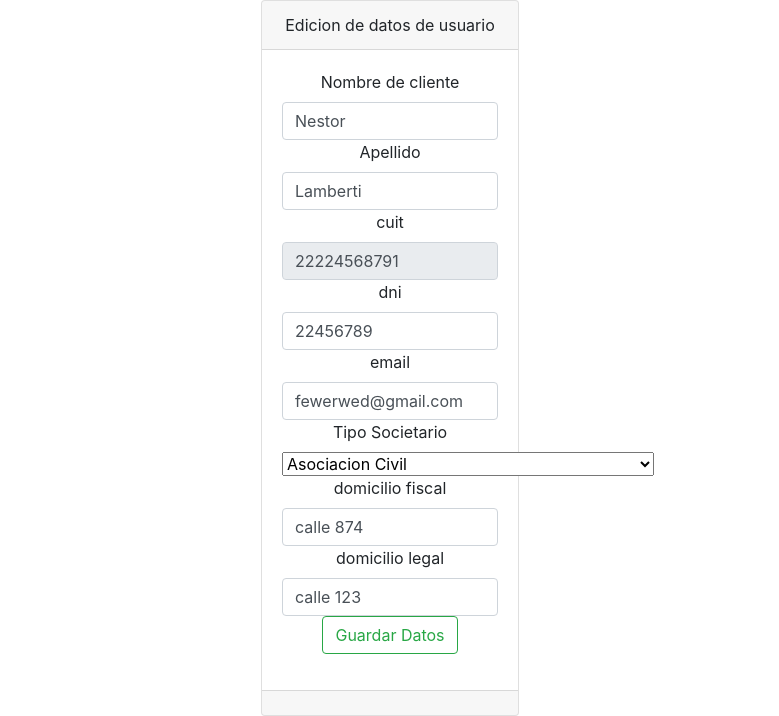
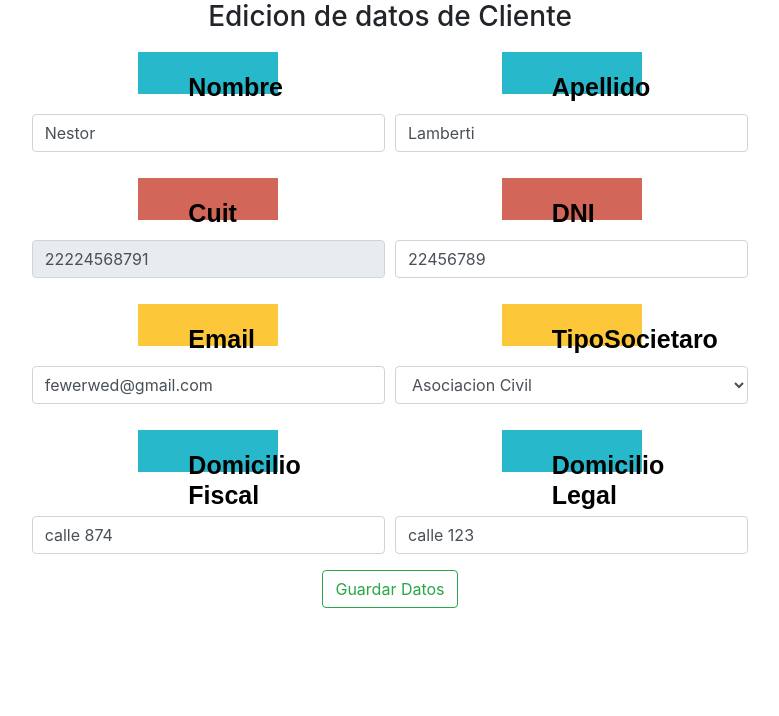
Before and after one commit to Sofilamberti/Proyecto_Contadores, a PHP site: page /editarCliente.php?cuit=22224568791 in a window 1280 px wide. Shown: the part 125-841 px from the top of the page, without its empty margins (250-1029 px from the left). After the commit the page ends 733 px from the top, so only its background shows below. Run offline with PHP 8.4, Linux system fonts and the light colour scheme; a user stored in the database is signed in; data comes from the database, SQL or seed files in the repository; some libraries are stand-ins or nearby versions.

Commit message:
editar completo con estilos
funciona todoo

```diff
--- a/editarCliente.php
+++ b/editarCliente.php
@@ -1,7 +1,8 @@
 <?PHP
  session_start ();
- ?>
-        <?PHP
+ ?>  <?PHP
+   if($_SESSION['usuario_valido']!=""){
+
         include ("menu.php");
         include ("conexion.php");
 
@@ -34,33 +35,73 @@
 
     <script src="https://ajax.googleapis.com/ajax/libs/jquery/3.1.0/jquery.min.js"></script>
     <script src="https://stackpath.bootstrapcdn.com/bootstrap/4.4.1/js/bootstrap.min.js" integrity="sha384-wfSDF2E50Y2D1uUdj0O3uMBJnjuUD4Ih7YwaYd1iqfktj0Uod8GCExl3Og8ifwB6" crossorigin="anonymous"></script>
+
+    <style>
+  .forma{
+  display: inline-block;
+
+}
+
+#rectangle {
+  width:140px;
+  height:42px;
+
+  justify-content: center;
+  align-items: center;
+  text-align: center;
+
+  padding:20px 50px;
+  margin: 10px   50px   20px   50px;
+}
+#rectangle > h3 {
+  font-family: sans-serif;
+  color: black;
+  font-size: 25px;
+  font-weight: bold;
+  text-align: center;
+}
+
+</style>
  </head>
 
 
+<center>
+  <div class="col-7">
+    <h3>Edicion de datos de Cliente</h3>
 
-<div   class="container-fluid"   style="width: 18rem;" >
-<div class="card text-center">
-  <div class="card-header">
-    Edicion de datos de usuario
-  </div>
-  <div class="card-body" name="userData" id="userData">
+
       <form method="GET" id="formdata">
   <?PHP
            $cliente = mysqli_fetch_array ($consulta);
            print('
-            <label>Nombre de cliente</label>
+            <div class="form-row">
+    <div class="form-group col-md-6">
+                <div id="rectangle" style="background-color:#27B8CB;"><h3>Nombre</h3></div>
             <input type="text"  value="'.$cliente['nombre'].'" name="nombre" id="nombre" class="form-control input-sm">
-                <label>Apellido</label>
-                <input type="text" value="'.$cliente['apellido'].'"  name="apellido" id="apellido"  class="form-control"">
-                 <label>cuit</label>
-                  <input type="number"  value="'.$cliente['cuit'].'" name="cuit" id="cuit" class="form-control input-sm" disabled >
-                <label>dni</label>
+              </div>
+          <div class="form-group col-md-6">
+               <div id="rectangle" style="background-color:#27B8CB;"><h3>Apellido</h3></div>
+                <input type="text" value="'.$cliente['apellido'].'"  name="apellido" id="apellido"  class="form-control" >
+                </div>
+          </div>
+           <div class="form-row">
+    <div class="form-group col-md-6">
+                   <div id="rectangle" style="background-color:#D16659;"><h3>Cuit</h3></div>
+                  <input type="number"  value="'.$cliente['cuit'].'" name="cu" id="cu" class="form-control input-sm" readonly>
+                  </div>
+                  <div class="form-group col-md-6">
+                 <div id="rectangle" style="background-color:#D16659;"><h3>DNI</h3></div>
                   <input type="number" value="'.$cliente['dni'].'" name="dni" id="dni"  class="form-control input-sm">
-
-                <label>email</label>
+           </div>
+                    </div>
+                    <div class="form-row">
+              <div class="form-group col-md-6">
+                 <div id="rectangle" style="background-color: #FCC839;"><h3>Email</h3> </div>
                   <input type="text"   value="'.$cliente['email'].'" name="email" id="email"  class="form-control input-sm">
-                <label>Tipo Societario</label>
-                <select id="tipo_soc" name="tipo_soc" >
+                  </div>
+                   <div class="form-group col-md-6">
+                 <div id="rectangle" style="background-color: #FCC839;"><h3>TipoSocietaro</h3> </div>
+                <select class="form-control" id="tipo_soc" name="tipo_soc" >
                    <option  disabled> Seleccione un Tipo Societario </option>');
 
                             for($i=0; $i<$filas; $i++){
@@ -72,30 +113,35 @@
 
 
                  print('</select>
-                       <label>domicilio fiscal</label>
-                    <input type="text" value="'.$cliente['domicilio_fiscal'].'" name="domicilio_fiscal" id="domicilio_fiscal" class="form-control input-sm">
-                  <label>domicilio legal</label>
+                  </div>
+                  </div>
+                  <div class="form-row">
+              <div class="form-group col-md-6">
+                     <div id="rectangle" style="background-color:#27B8CB;"><h3>Domicilio Fiscal</h3></div>
+                     <BR>
+                    <input type="text" value="'.$cliente['domicilio_fiscal'].'" name="domicilio_fiscal" id="domicilio_fiscal" class="form-control input-sm"></div>
+                     <div class="form-group col-md-6">
+                   <div id="rectangle" style="background-color:#27B8CB;"><h3>Domicilio Legal</h3></div><BR>
                     <input type="text" value="'.$cliente['domicilio_legal'].'" name="domicilio_legal" id="domicilio_legal"  class="form-control input-sm">
+                  </div>
+                    </div>
 
                   ');
        //print('<input type="hidden" class="form-control" value="'.$cuit.'" id="cuit" name="cuit">');
          ?>
             <input type="submit" name="submit" class="btn btn-outline-success " aria-pressed="true" value="Guardar Datos" />
     </form>
-  </div>
-  <div class="card-footer ">
-
-
-  </div>
-</div>
 
 </div>
+  </center>
+
 <?PHP
 if (isset($_GET['submit'])) {
-$cuit=$_GET["$cuit"];
+
+    //$cuit=$_GET["$cu"];
   $v1= $_GET["nombre"];
    $v2= $_GET["apellido"];
-   //$v3= $_GET["cuit"];
+   $v3= $_GET["cu"];
    $v4= $_GET["dni"];
    $v5= $_GET["email"];
    $v6= $_GET["tipo_soc"];
@@ -105,9 +151,10 @@ $cuit=$_GET["$cuit"];
        $id_cuenta=$_SESSION['cuenta'];
 
 
-  $instruccion = "update  cliente  set nombre='$v1', apellido='$v2', dni='$v4',email='$v5',TipoSocietario_tipo_societario='$v6',domicilio_fiscal='$v7',domicilio_legal='$v8',cuenta_id='$id_cuenta' where cuit='$cuit'";
+  $instruccion = "update  cliente  set nombre='$v1', apellido='$v2', dni='$v4',email='$v5',TipoSocietario_tipo_societario='$v6',domicilio_fiscal='$v7',domicilio_legal='$v8',cuenta_id='$id_cuenta' where cuit='$v3'";
   mysqli_query($conexion, $instruccion) or die ("Fallo en insertar  en la tabla de usuarios");
 
-    echo '<script language="javascript">alert("Se han modificado los datos con exito con exito");window.location.href="clientes.php"</script>';
+   echo '<script language="javascript">alert("Se han modificado los datos con exito con exito");window.location.href="clientes.php"</script>';
   }
+}
 ?>
```
Also changed, not shown: clientes.php (+34 -17 lines), editarUsuario.php (+47 -21 lines), usuarios.php (+5 -5 lines).
